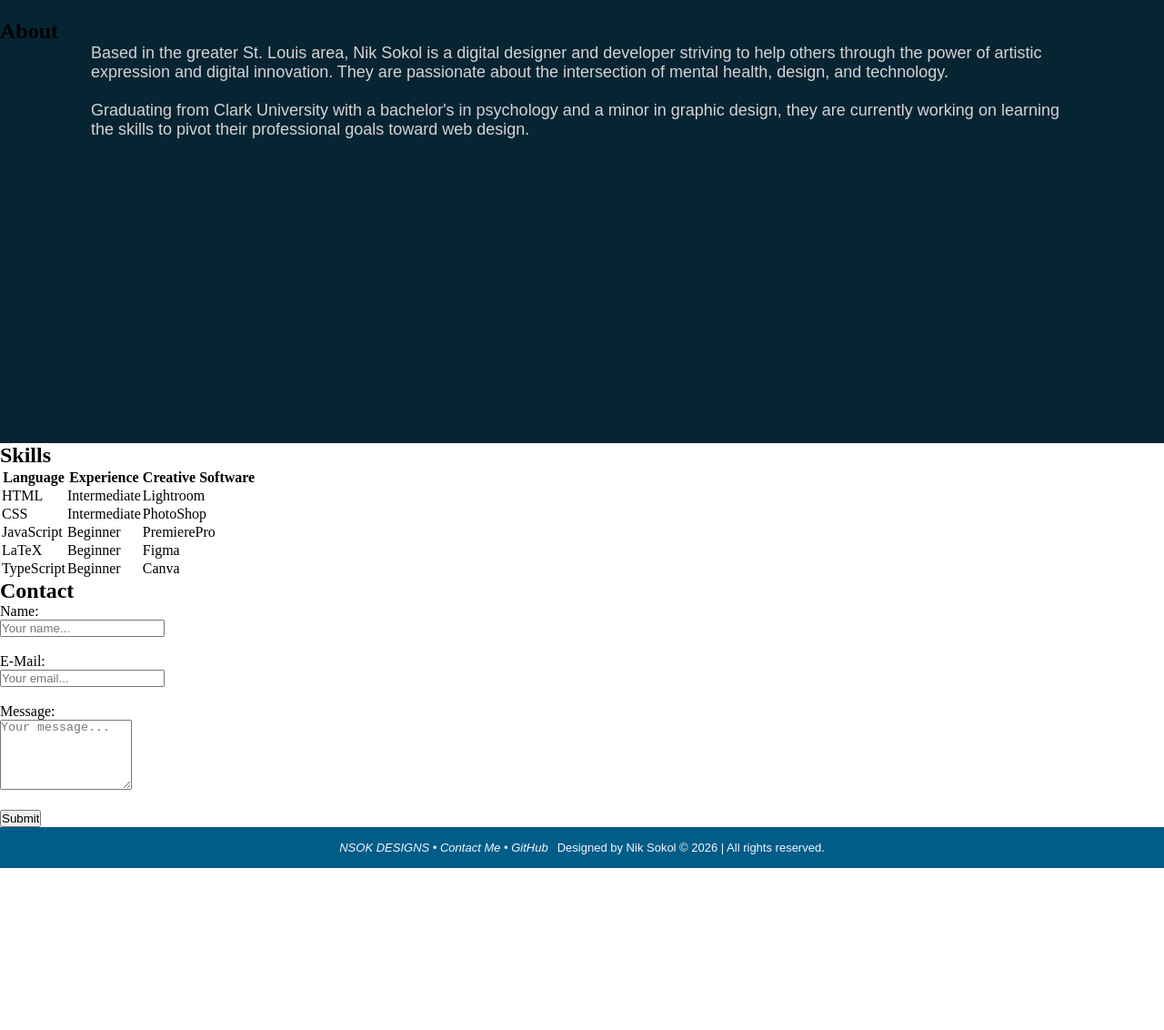
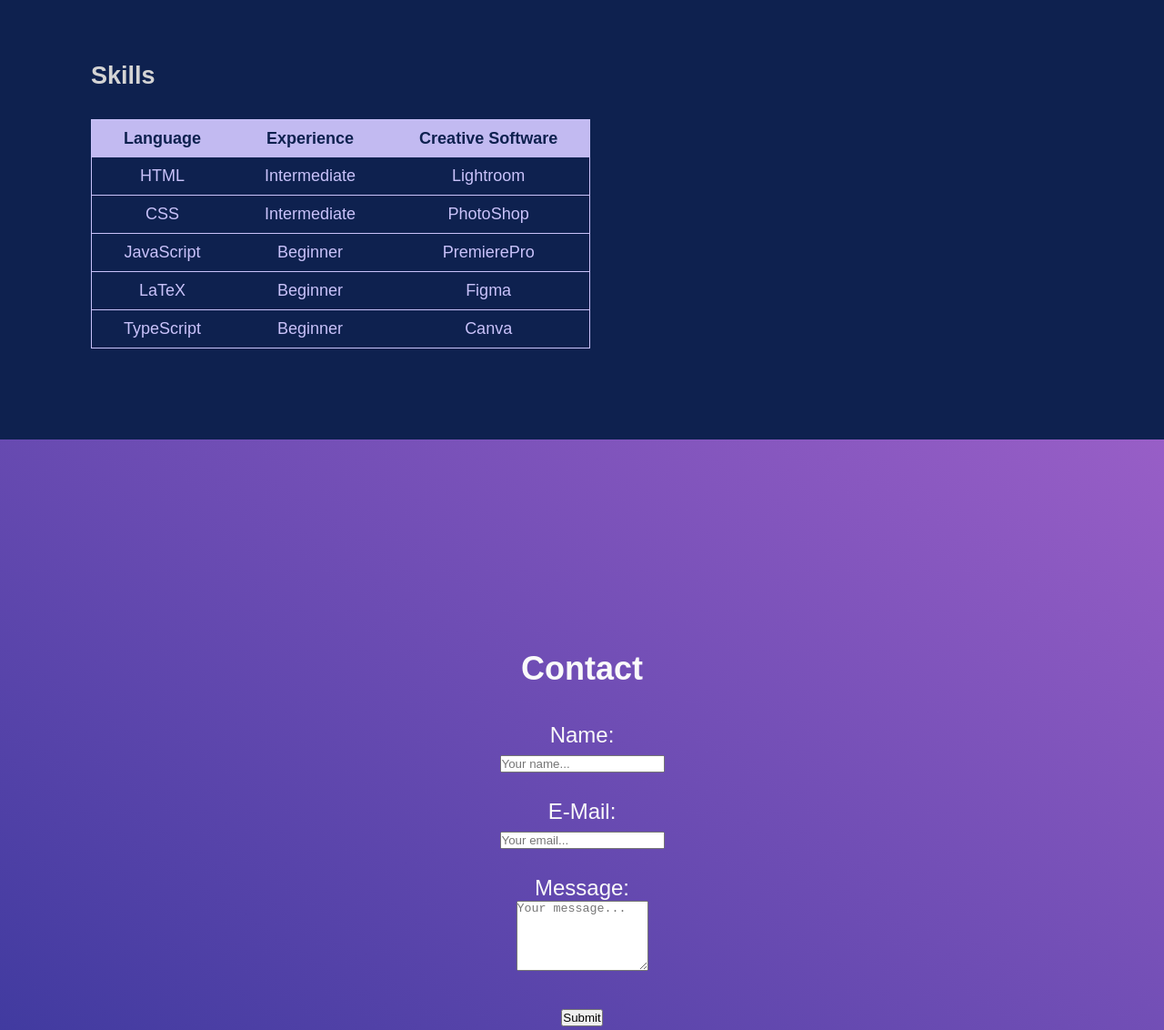
Before and after one commit to nsok1007/practice-portfolio-page-nik-s, a plain HTML site: page index.html in a window 1280 px wide. Shown: the part 1180-2312 px from the top of the page at 91% size. Before the commit the page ends 2134 px from the top, so only its background shows below. Drawn offline with Linux system fonts and the light colour scheme.

Commit message:
finished css edit 2 (draft 2.2)

```diff
--- a/index.html
+++ b/index.html
@@ -16,7 +16,6 @@
             </ul>
             <ul class="nav-right">
                 <li><a href="about.html">About</a></li>
-                <li><a href="index.html#skills-section" rel="noopener noreferrer">Skills</a></li>
                 <li><a href="index.html#contact-section" rel="noopener noreferrer">Contact</a></li>
             </ul>
     </nav>
@@ -31,10 +30,12 @@
     </section>
     <!--End of Header Section-->
     <!--Start of About Section-->
+    <div class="container">
         <section id="about-section" class="about-section">
             <h2>About</h2>
                 <p class="headline"> Based in the greater St. Louis area, Nik Sokol is a digital designer and developer striving to help others through the power of artistic expression and digital innovation. They are passionate about the intersection of mental health, design, and technology.
                 <br><br>Graduating from Clark University with a bachelor's in psychology and a minor in graphic design, they are currently working on learning the skills to pivot their professional goals toward web design.</p>
+
         </section>
     <!--End of About Section-->
     <!--Skill Proficiency Table-->
@@ -73,6 +74,7 @@
                     </tr>
             </table>
     </section>
+    </div>
 
     <!--Contact Form-->
     <section id="contact-section" class="contact-section">
--- a/styles.css
+++ b/styles.css
@@ -11,13 +11,13 @@
     box-sizing: inherit;
 }
 a{
-    color: aliceblue;
+    color: #d2ccf5;
     text-align: justify;
     text-decoration: none;
     font-family: var(--fonts-1);
 }
 .navbar{
-    background: #025c88;
+    background: #2c245d;
     padding: 15px;
     display: flex;
     justify-content: flex-start;
@@ -35,7 +35,7 @@ nav ul{
 
 .nav-left li{
     float: right;
-    font-size: xx-large;
+    font-size: x-large;
 }
 .nav-right li{
     float: left;
@@ -43,10 +43,11 @@ nav ul{
     justify-content: flex-end;
     position: relative;
     bottom: -11px;
-    vertical-align: bottom;
+    vertical-align: auto;
 }
 
 nav a{
+    color: d2ccf5;
     display: block;
     width: 60px;
 }
@@ -62,19 +63,89 @@ nav a{
     color: rgb(250, 250, 250);
     width: 100%;
     height: 100vh;
-    background-image: linear-gradient(to top right, #06557c, #c9c2fa);
+    background-image: linear-gradient(to top right, #000080c9, #7d34b8ca);
 }
 
+h2{
+    padding-bottom: 3%;
+}
 .about-section{
+    display: flexbox;
+    flex-direction: column;
+    float: left;
+    font-family: var(--fonts-1);
+    background-color:#0e214f;
+    justify-content: center;
+    padding: 100px;
+    color:rgb(212, 212, 212);
+    font-size: large;
+    font-style: bolder;
+    height: auto;
+    width: auto;
+
+}
+.headline{
+    font-family: var(--fonts-1);
+    justify-content: left;
+    padding-top: 2%;
+    color: rgb(212, 212, 212);
+    font-size: large;
+    font-style: bolder;
+}
+
+.skills-section{
+    display: flexbox;
+    flex-direction: column;
+    font-family: var(--fonts-1);
+    background-color: #0e214f;
+    justify-content: center;
+    padding: 100px;
+    color:rgb(212, 212, 212);
+    font-size: large;
+    font-style: large;
+    height: auto;
+    width: auto;
+}
+table{
+    border: 1px solid;
+    border-color: #c9c2fa;
+    border-collapse: collapse;
+    justify-content: left;
+}
+
+th, td{
+    padding: 10px 35px 10px 35px;
+    justify-content: left;
+    text-align: center;
+}
+
+th{
+    background-color:#c2baf1;
+    border-bottom: 1px solid c9c2fa;
+    color:#0e214f;
+}
+
+td{
+    border-bottom: 1px solid #c9c2fa;
+    color:#c9c2fa;
+}
+.contact-section{
+    font-family: var(--fonts-1);
     display: flex;
     flex-direction: column;
     justify-content: center;
+    align-items: center;
+    text-align: center;
+    padding-top: 3%;
+    font-size: x-large;
+    line-height: auto;
+    color: rgb(250, 250, 250);
     width: 100%;
     height: 100vh;
-    background-color:#072432;
+    background-image: linear-gradient(to top right, #000080c9, #7d34b8ca);
 }
 
-#quote-block{
+/* #quote-block{
     justify-content: top;
     text-align: center;
     font-size: large;
@@ -82,23 +153,18 @@ nav a{
     color: rgb(240, 183, 235);
     font-weight: bolder;
     padding-bottom: 100px;
+} */
+address a{
+    color:#c2baf1;
 }
 
-.headline{
-    justify-content: center;
-    padding: 0 100px;
-    font-family: var(--fonts-1);
-    font-size: large;
-    color: rgb(212, 212, 212);
-    font-style: bolder;
-}
 footer{
-    background: #025c88;
+    background: #2c245d;
     padding: 15px;
     display: flex;
     justify-content: center;
     gap: 10px;
-    color: aliceblue;
+    color: #c2baf1;
     font-family: var(--fonts-1);
     font-size: small;
 }
```
Also changed, not shown: about.html (+0 -1 lines). Lines whose indentation alone changed are shown as unchanged.
